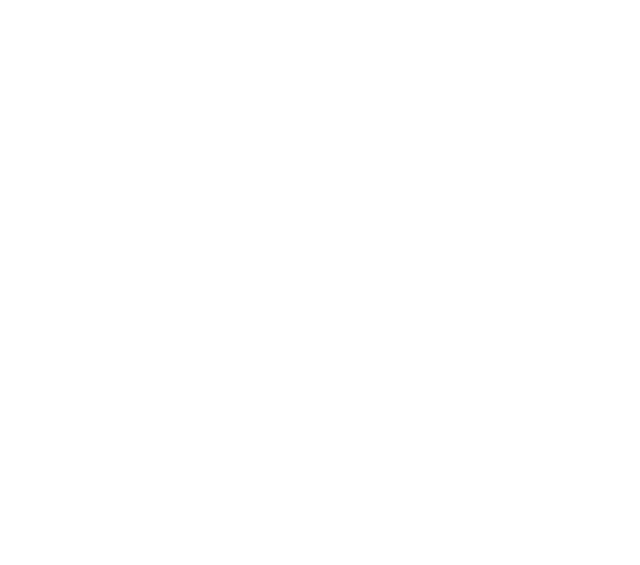
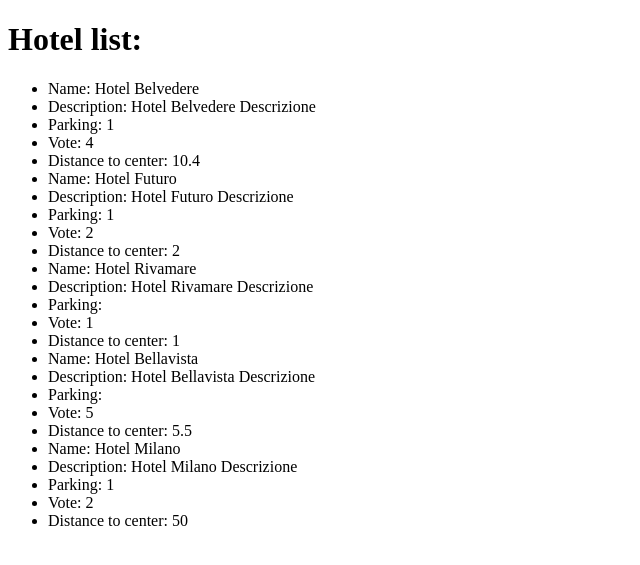
Before and after one commit to GabrieleMajocchi/php-hotel, a PHP site: page / in a window 1280 px wide. Before the commit the part shown is empty. Shown: the top 565 px of the page, without its empty margins (0-640 px from the left). Run offline with PHP 8.4, Linux system fonts and the light colour scheme.

Commit message:
added printing on the page the hotel list based on the array

```diff
--- a/index.php
+++ b/index.php
@@ -34,8 +34,19 @@
     <meta charset="UTF-8">
     <meta name="viewport" content="width=device-width, initial-scale=1.0">
     <title>Hotel list</title>
+
 </head>
 <body>
 
+    <h1>Hotel list:</h1>
+    <ul>
+    <?php foreach ($hotels as $hotel){?>
+        <li>Name: <?php echo $hotel['name']?></li>
+        <li>Description: <?php echo $hotel['description']?></li>
+        <li>Parking: <?php echo $hotel['parking']?></li>
+        <li>Vote: <?php echo $hotel['vote']?></li>
+        <li>Distance to center: <?php echo $hotel['distance_to_center']?></li>
+    <?php } ?>
+    </ul>
 </body>
 </html>
```
